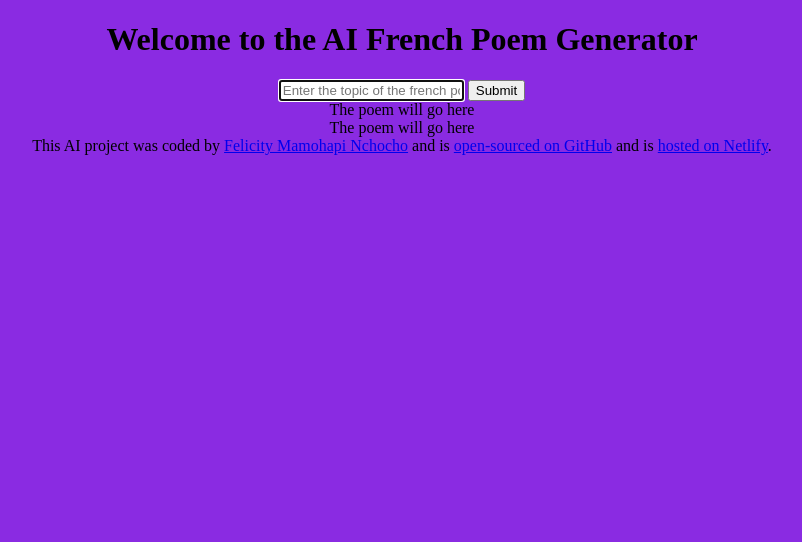
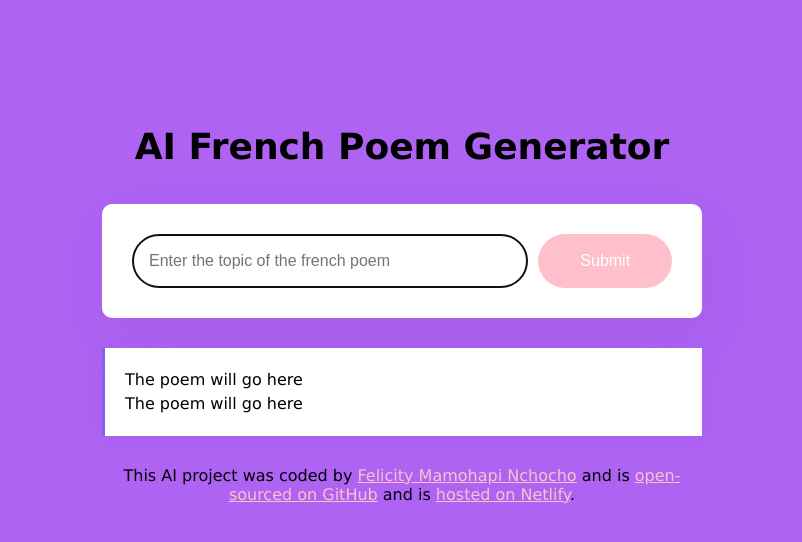
Before and after one commit to Mamohapi/french-poem-generator, a plain HTML site: page index.html in a window 1280 px wide. Shown: the whole page, without its empty margins (238-1040 px from the left). Drawn offline with Linux system fonts and the light colour scheme; a script that the page names is missing.

Commit message:
Added styling to the project

```diff
--- a/index.html
+++ b/index.html
@@ -6,17 +6,23 @@
     <link rel="stylesheet" href="src/style.css" />
     <title>AI Poem Generator</title>
   </head>
-  <body>
+  <div class="container">
     <header>
-    <h1>Welcome to the AI French Poem Generator</h1>
+    <h1>AI French Poem Generator</h1>
     </header>
 
     <main>
       <form>
-        <input type="text" placeholder="Enter the topic of the french poem" autofocus required autocomplete="off"/>
-        <input type="submit"/>
+        <input type="text"
+        placeholder="Enter the topic of the french poem"
+        autofocus
+        required
+        autocomplete="off"
+        class="instructions"
+        />
+        <input type="submit" class="submit-button"/>
       </form>
-      <div>
+      <div class="poem">
         The poem will go here
         <br/>
         The poem will go here
@@ -38,6 +44,7 @@
           >hosted on Netlify</a
         >.
       </footer>
+      </div>
     <script src="src/index.js"></script>
   </body>
 </html>
--- a/src/index.js
+++ /dev/null
@@ -1 +0,0 @@
-alert("Hello World");
--- a/src/style.css
+++ b/src/style.css
@@ -1,4 +1,73 @@
 body {
-    background : blueviolet;
+    background-color : rgb(174, 99, 243);
+   font-family: Verdana, Geneva, Tahoma, sans-serif;
+}
+
+a {
+    color: pink;
+}
+
+.container{
+    margin: 120px auto;
+    max-width: 600px;
+}
+
+header{
+    margin-bottom: 30px;
+}
+
+
+h1 {
     text-align: center;
+    font-weight: 800;
+    font-size: 36px;
+    line-height: 1.5;
+    color: black;
 }
+
+
+
+form {
+    padding: 30px;
+    background-color:white;
+    box-shadow: 6px 20px 60px rgba(65,50,100, 0.08);
+    border-radius: 10px;
+    display: flex;
+    margin-bottom: 30px;
+}
+
+.instructions {
+    padding: 16px;
+    border: 1px solid rgba(39,33,66,0.5);
+    width: 80%;
+    font-size: 16px;
+    border-radius: 50px;
+    line-height: 20px;
+    color: plum;
+}
+
+.submit-button {
+    margin-left: 10px;
+    background-color: pink;
+    color: white;
+    border: none;
+    width: 150px;
+    font-size: 16px;
+    border-radius: 50px;
+    padding: 14px 24px;
+}
+
+.poem {
+    font-size: 16px;
+    background-color: white;
+    padding: 20px;
+    line-height: 1.5;
+    border-left: 3px solid #885df1;
+    box-shadow: 0px 4px 30px 0px rgba(30,33,66, 0.03);
+}
+
+footer {
+    text-align: center;
+    font-size: 16px;
+    margin-top: 30px;
+}
```
